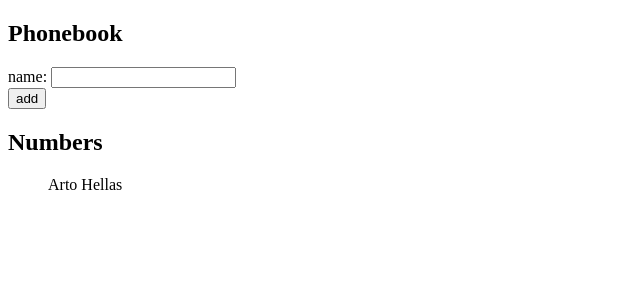
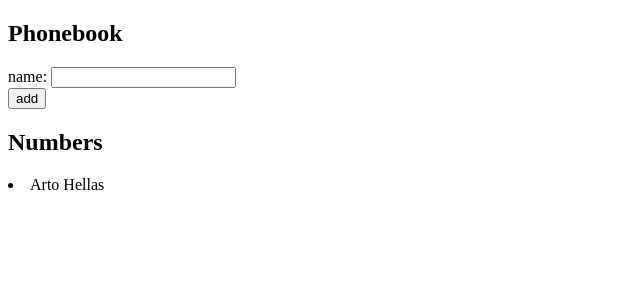
Before and after one commit to Wrthlor/fullStackOpen2020, a React (Create React App) app in the folder part2/phonebook/: page / in a window 1280 px wide. Shown: the top 300 px of the page, without its empty margins (0-640 px from the left). Built offline with nearby package versions, Linux system fonts and the light colour scheme.

Commit message:
Renamed functions and added comments for clarity

```diff
--- a/part2/phonebook/src/App.js
+++ b/part2/phonebook/src/App.js
@@ -1,12 +1,5 @@
 import React, { useState } from 'react';
-
-/*
-const Note = ({ note }) => {
-    return (
-      <li>{note.content}</li>
-    )
-  }
-  */
+import Person from './components/Person'
 
 const App = () => {
   const [ persons, setPersons ] = useState([
@@ -14,36 +7,34 @@ const App = () => {
   ]);
   const [ newName, setNewName ] = useState('');
 
+  // Creates a new array of people
+  const personList = persons.map((individual) => <Person key={individual.name} info={individual} />)
+
   // Function to deal with people, add new person to "phonebook"
-  const addPerson = (event) => {
+  const handleSubmit = (event) => {
     event.preventDefault();
-    // Person object (contains name, number, id, etc..
+
+    // Person object (contains name, number, id, etc..)
     const personObject = {
         name: newName,
-    }
+    };
 
-    /*
-    console.log(persons);
-    console.log(persons[0]);
-    console.log(persons[0].name);
-    console.log("typeOf: ", typeof(newName), " Value: ", newName);
-    */
+    // Updates persons state with new array (includes new person object)
     setPersons(persons.concat(personObject));
     setNewName("");
   };
 
   // Function to deal with new names
-  const handleNewName = (event) => {
-    //console.log(event.target.value);
+  const handleChange = (event) => {
     setNewName(event.target.value);
   };
 
   return (
     <div>
       <h2>Phonebook</h2>
-      <form onSubmit={addPerson}>
+      <form onSubmit={handleSubmit}>
         <div>
-          name: <input value={newName} onChange={handleNewName}/>
+          name: <input value={newName} onChange={handleChange}/>
         </div>
         <div>
           <button type="submit">add</button>
@@ -52,9 +43,7 @@ const App = () => {
 
       <h2>Numbers</h2>
       <div>
-          {persons.map((name) => {
-              return <ul>{name.name}</ul>;
-          })}
+          {personList}
       </div>
     </div>
   )
--- /dev/null
+++ b/part2/phonebook/src/components/Person.js
@@ -0,0 +1,9 @@
+import React from 'react';
+
+const Person = ({ info }) => {
+    return (
+      <li>{info.name}</li>
+    )
+}
+
+export default Person;
```
Also changed, not shown: 1 other file (tests, documents, lock files or other folders).
